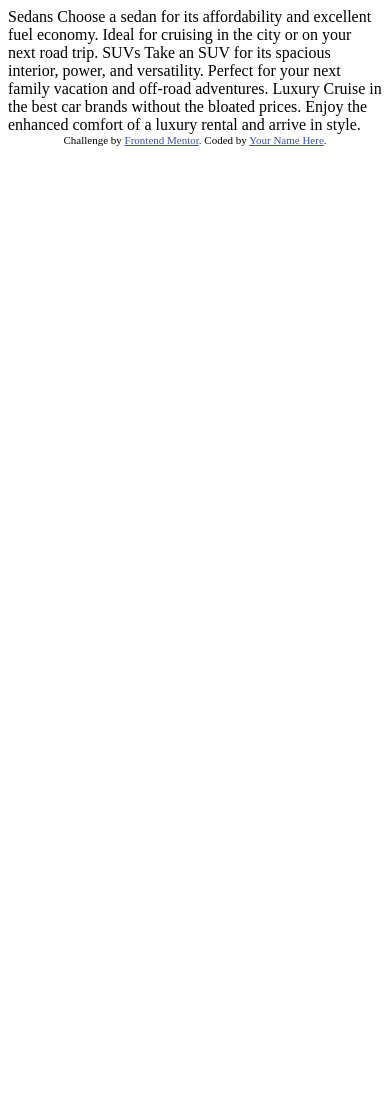
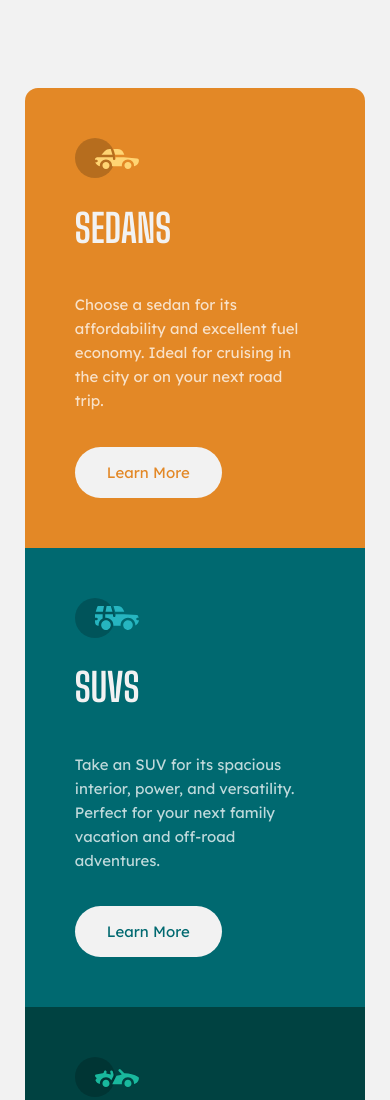
Before and after one commit to gdsimoes/3-column-preview-card-component, a plain HTML site: page index.html in a window 390 px wide. Shown: the top 1100 px of the page. Before the commit the page ends 844 px from the top, so only its background shows below. Drawn offline with Linux system fonts and the light colour scheme.

Commit message:
Finish mobile layout

```diff
--- /dev/null
+++ b/css/remedy.css
@@ -0,0 +1,276 @@
+/* @docs
+label: Core Remedies
+version: 0.1.0-beta.2
+
+note: |
+  These remedies are recommended
+  as a starter for any project.
+
+category: file
+*/
+
+/* @docs
+label: Box Sizing
+
+note: |
+  Use border-box by default, globally.
+
+category: global
+*/
+*,
+::before,
+::after {
+    box-sizing: border-box;
+}
+
+/* @docs
+label: Line Sizing
+
+note: |
+  Consistent line-spacing,
+  even when inline elements have different line-heights.
+
+links:
+  - https://drafts.csswg.org/css-inline-3/#line-sizing-property
+
+category: global
+*/
+html {
+    line-sizing: normal;
+}
+
+/* @docs
+label: Body Margins
+
+note: |
+  Remove the tiny space around the edge of the page.
+
+category: global
+*/
+body {
+    margin: 0;
+}
+
+/* @docs
+label: Hidden Attribute
+
+note: |
+  Maintain `hidden` behaviour when overriding `display` values.
+
+  category: global
+*/
+[hidden] {
+    display: none;
+}
+
+/* @docs
+label: Heading Sizes
+
+note: |
+  Switch to rem units for headings
+
+category: typography
+*/
+h1 {
+    font-size: 2rem;
+}
+h2 {
+    font-size: 1.5rem;
+}
+h3 {
+    font-size: 1.17rem;
+}
+h4 {
+    font-size: 1rem;
+}
+h5 {
+    font-size: 0.83rem;
+}
+h6 {
+    font-size: 0.67rem;
+}
+
+/* @docs
+label: H1 Margins
+
+note: |
+  Keep h1 margins consistent, even when nested.
+
+category: typography
+*/
+h1 {
+    margin: 0.67em 0;
+}
+
+/* @docs
+label: Pre Wrapping
+
+note: |
+  Overflow by default is bad...
+
+category: typography
+*/
+pre {
+    white-space: pre-wrap;
+}
+
+/* @docs
+label: Horizontal Rule
+
+note: |
+  1. Solid, thin horizontal rules
+  2. Remove Firefox `color: gray`
+  3. Remove default `1px` height, and common `overflow: hidden`
+
+category: typography
+*/
+hr {
+    border-style: solid;
+    border-width: 1px 0 0;
+    color: inherit;
+    height: 0;
+    overflow: visible;
+}
+
+/* @docs
+label: Responsive Embeds
+
+note: |
+  1. Block display is usually what we want
+  2. The `vertical-align` removes strange space-below in case authors overwrite the display value
+  3. Responsive by default
+  4. Audio without `[controls]` remains hidden by default
+
+category: embedded elements
+*/
+img,
+svg,
+video,
+canvas,
+audio,
+iframe,
+embed,
+object {
+    display: block;
+    vertical-align: middle;
+    max-width: 100%;
+}
+audio:not([controls]) {
+    display: none;
+}
+
+/* @docs
+label: Responsive Images
+
+note: |
+  These new elements display inline by default,
+  but that's not the expected behavior for either one.
+  This can interfere with proper layout and aspect-ratio handling.
+
+  1. Remove the unnecessary wrapping `picture`, while maintaining contents
+  2. Source elements have nothing to display, so we hide them entirely
+
+category: embedded elements
+*/
+picture {
+    display: contents;
+}
+source {
+    display: none;
+}
+
+/* @docs
+label: Aspect Ratios
+
+note: |
+  Maintain intrinsic aspect ratios when `max-width` is applied.
+  `iframe`, `embed`, and `object` are also embedded,
+  but have no intrinsic ratio,
+  so their `height` needs to be set explicitly.
+
+category: embedded elements
+*/
+img,
+svg,
+video,
+canvas {
+    height: auto;
+}
+
+/* @docs
+label: Audio Width
+
+note: |
+  There is no good reason elements default to 300px,
+  and audio files are unlikely to come with a width attribute.
+
+category: embedded elements
+*/
+audio {
+    width: 100%;
+}
+
+/* @docs
+label: Image Borders
+
+note: |
+  Remove the border on images inside links in IE 10 and earlier.
+
+category: legacy browsers
+*/
+img {
+    border-style: none;
+}
+
+/* @docs
+label: SVG Overflow
+
+note: |
+  Hide the overflow in IE 10 and earlier.
+
+category: legacy browsers
+*/
+svg {
+    overflow: hidden;
+}
+
+/* @docs
+label: HTML5 Elements
+
+note: |
+  Default block display on HTML5 elements.
+  For oldIE to apply this styling one needs to add some JS as well (i.e. `document.createElement("main")`)
+
+links:
+  - https://www.sitepoint.com/html5-older-browsers-and-the-shiv/
+
+category: legacy browsers
+*/
+article,
+aside,
+details,
+figcaption,
+figure,
+footer,
+header,
+hgroup,
+main,
+nav,
+section {
+    display: block;
+}
+
+/* @docs
+label: Checkbox & Radio Inputs
+
+note: |
+  1. Add the correct box sizing in IE 10
+  2. Remove the padding in IE 10
+
+category: legacy browsers
+*/
+[type="checkbox"],
+[type="radio"] {
+    box-sizing: border-box;
+    padding: 0;
+}
--- /dev/null
+++ b/css/styles.css
@@ -0,0 +1,81 @@
+:root {
+    --bright-orange: hsl(31, 77%, 52%);
+    --dark-cyan: hsl(184, 100%, 22%);
+    --very-dark-cyan: hsl(179, 100%, 13%);
+
+    --transparent-white: hsla(0, 0%, 100%, 0.75);
+    --very-light-gray: hsl(0, 0%, 95%);
+
+    --body-copy: 15px;
+}
+
+html {
+    font-size: var(--body-copy);
+    font-family: "Lexend Deca", sans-serif;
+    line-height: 1.6;
+    color: var(--transparent-white);
+    background-color: var(--very-light-gray);
+}
+
+main {
+    margin: 88px 6.4vw;
+    border-radius: 13px;
+    overflow: hidden;
+}
+
+h1 {
+    /* temp */
+    margin: 0;
+    font-family: "Big Shoulders Display", cursive;
+    font-size: 2.6rem;
+    color: var(--very-light-gray);
+    text-transform: uppercase;
+}
+
+.card {
+    height: 117.87vw;
+    display: flex;
+    padding: 12.8vw;
+
+    flex-direction: column;
+    justify-content: space-between;
+    align-items: flex-start;
+}
+
+button {
+    background-color: var(--very-light-gray);
+    padding: 16px 32px;
+    border-radius: 28px;
+    /* font-weight: bold; */
+    font-family: "Lexend Deca", sans-serif;
+    font-size: 1rem;
+    border: 0;
+}
+
+button:active {
+    background-color: transparent;
+    border: 2px solid var(--very-light-gray);
+    color: var(--very-light-gray) !important;
+    padding: 14px 32px;
+}
+
+#sedans {
+    background-color: var(--bright-orange);
+}
+#sedans > button {
+    color: var(--bright-orange);
+}
+
+#suvs {
+    background-color: var(--dark-cyan);
+}
+#suvs > button {
+    color: var(--dark-cyan);
+}
+
+#luxury {
+    background-color: var(--very-dark-cyan);
+}
+#luxury > button {
+    color: var(--very-dark-cyan);
+}
--- a/index.html
+++ b/index.html
@@ -1,36 +1,75 @@
 <!DOCTYPE html>
 <html lang="en">
-<head>
-  <meta charset="UTF-8">
-  <meta name="viewport" content="width=device-width, initial-scale=1.0"> <!-- displays site properly based on user's device -->
+    <head>
+        <meta charset="UTF-8" />
+        <meta name="viewport" content="width=device-width, initial-scale=1.0" />
 
-  <link rel="icon" type="image/png" sizes="32x32" href="./images/favicon-32x32.png">
+        <meta
+            name="description"
+            content="This is the solution to the '3-column preview card component' challenge on Frontend Mentor"
+        />
 
-  <title>Frontend Mentor | 3-column preview card component</title>
+        <link
+            rel="icon"
+            type="image/png"
+            sizes="32x32"
+            href="./images/favicon-32x32.png"
+        />
 
-  <!-- Feel free to remove these styles or customise in your own stylesheet 👍 -->
-  <style>
-    .attribution { font-size: 11px; text-align: center; }
-    .attribution a { color: hsl(228, 45%, 44%); }
-  </style>
-</head>
-<body>
+        <!-- CSS Remedy: https://github.com/jensimmons/cssremedy -->
+        <link rel="stylesheet" href="css/remedy.css" />
+        <link rel="stylesheet" href="css/styles.css" />
 
-  Sedans
-  Choose a sedan for its affordability and excellent fuel economy. Ideal for cruising in the city
-  or on your next road trip.
+        <!-- Google Fonts: Lexend Deca and Big Shoulders Display -->
+        <link rel="preconnect" href="https://fonts.gstatic.com" />
+        <link
+            href="https://fonts.googleapis.com/css2?family=Big+Shoulders+Display:wght@700&family=Lexend+Deca&display=swap"
+            rel="stylesheet"
+        />
 
-  SUVs
-  Take an SUV for its spacious interior, power, and versatility. Perfect for your next family vacation
-  and off-road adventures.
-
-  Luxury
-  Cruise in the best car brands without the bloated prices. Enjoy the enhanced comfort of a luxury
-  rental and arrive in style.
-
-  <div class="attribution">
-    Challenge by <a href="https://www.frontendmentor.io?ref=challenge" target="_blank">Frontend Mentor</a>.
-    Coded by <a href="#">Your Name Here</a>.
-  </div>
-</body>
+        <title>Frontend Mentor | 3-column preview card component</title>
+    </head>
+    <body>
+        <main>
+            <article class="card" id="sedans">
+                <img src="./images/icon-sedans.svg" alt="Sedans icon" />
+                <h1>Sedans</h1>
+                <p>
+                    Choose a sedan for its affordability and excellent fuel
+                    economy. Ideal for cruising in the city or on your next road
+                    trip.
+                </p>
+                <button>Learn More</button>
+            </article>
+            <article class="card" id="suvs">
+                <img src="./images/icon-suvs.svg" alt="SUVs icon" />
+                <h1>SUVs</h1>
+                <p>
+                    Take an SUV for its spacious interior, power, and
+                    versatility. Perfect for your next family vacation and
+                    off-road adventures.
+                </p>
+                <button>Learn More</button>
+            </article>
+            <article class="card" id="luxury">
+                <img src="./images/icon-luxury.svg" alt="Luxury icon" />
+                <h1>Luxury</h1>
+                <p>
+                    Cruise in the best car brands without the bloated prices.
+                    Enjoy the enhanced comfort of a luxury rental and arrive in
+                    style.
+                </p>
+                <button>Learn More</button>
+            </article>
+        </main>
+        <footer>
+            Challenge by
+            <a
+                href="https://www.frontendmentor.io?ref=challenge"
+                target="_blank"
+                >Frontend Mentor</a
+            >. Coded by
+            <a href="https://www.gdsimoes.com">Guilherme Dias Simoes</a>.
+        </footer>
+    </body>
 </html>
```
Also changed, not shown: 1 other file.
